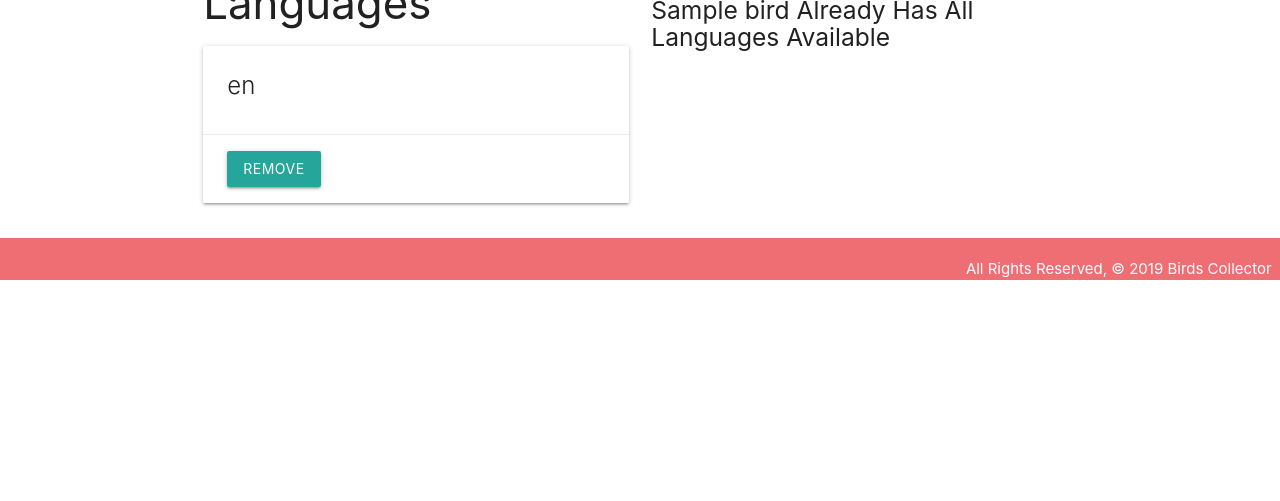
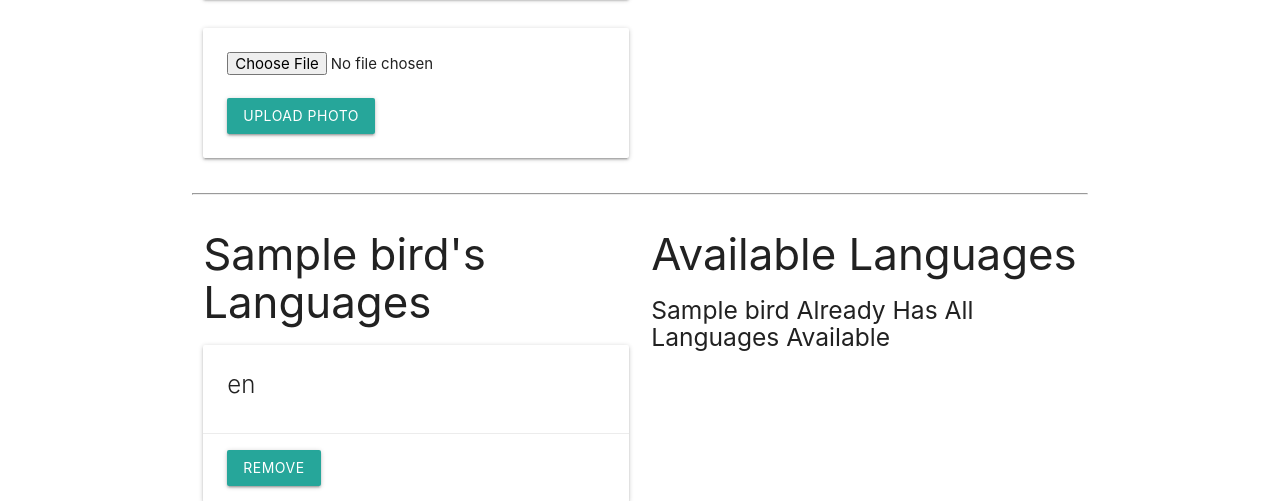
Before and after one commit to brandonroesler/finchcollector, a Django app: page /birds/1/ in a window 1280 px wide. Shown: the part 774-1275 px from the top of the page. Before the commit the page ends 1054 px from the top, so only its background shows below. Run offline with Django 3.2, Linux system fonts and the light colour scheme; tables that the repository leaves empty hold one stand-in row (values such as "Sample post").

Commit message:
add photo

```diff
--- a/main_app/admin.py
+++ b/main_app/admin.py
@@ -1,7 +1,8 @@
 from django.contrib import admin
-from .models import Bird, Feeding, Language
+from .models import Bird, Feeding, Language, Photo
 
 # Register your models here.
 admin.site.register(Bird)
 admin.site.register(Feeding)
 admin.site.register(Language)
+admin.site.register(Photo)
--- a/main_app/models.py
+++ b/main_app/models.py
@@ -48,3 +48,10 @@ class Feeding(models.Model):
 
     class Meta:
         ordering = ['-date']
+
+class Photo(models.Model):
+    url = models.CharField(max_length=200)
+    bird = models.ForeignKey(Bird, on_delete=models.CASCADE)
+
+    def __str__(self):
+        return f"Photo for bird_id: {self.bird_id} @{self.url}"
--- a/main_app/templates/birds/detail.html
+++ b/main_app/templates/birds/detail.html
@@ -21,6 +21,17 @@
         <a href="{% url 'birds_delete' bird.id %}">Delete</a>
       </div>
     </div>
+    {% for photo in bird.photo_set.all %}
+    <img class="responsive-img card-panel" src="{{photo.url}}">
+    {% empty %}
+    <div class="card-panel teal-text center-align">No Photos Uploaded</div>
+    {% endfor %}
+    <form action="{% url 'add_photo' bird.id %}" enctype="multipart/form-data" method="POST" class="card-panel">
+      {% csrf_token %}
+      <input type="file" name="photo-file">
+      <br><br>
+      <input type="submit" class="btn" value="Upload Photo">
+    </form>
   </div>
   <div class="col s6">
       <form action="{% url 'add_feeding' bird.id %}" method="post">
--- a/main_app/urls.py
+++ b/main_app/urls.py
@@ -17,4 +17,5 @@ urlpatterns = [
     path('languages/create/', views.LanguageCreate.as_view(), name='languages_create'),
     path('languages/<int:pk>/update/', views.LanguageUpdate.as_view(), name='languages_update'),
     path('languages/<int:pk>/delete/', views.LanguageDelete.as_view(), name='languages_delete'),
+    path('birds/<int:bird_id>/add_photo/', views.add_photo, name='add_photo'),
 ]
--- a/main_app/views.py
+++ b/main_app/views.py
@@ -1,8 +1,12 @@
 from django.shortcuts import render, redirect
 from django.views.generic.edit import CreateView, UpdateView, DeleteView
 from django.views.generic import ListView, DetailView
-from .models import Bird, Language
+from .models import Bird, Language, Photo
 from .forms import FeedingForm
+S3_BASE_URL = 'https://s3-us-east-2.amazonaws.com/'
+BUCKET = 'catcollector2683'
+import uuid
+import boto3
 
 # Create your views here.
 class BirdCreate(CreateView):
@@ -69,3 +73,17 @@ def assoc_language(request, bird_id, language_id):
 def unassoc_language(request, bird_id, language_id):
   Bird.objects.get(id=bird_id).languages.remove(language_id)
   return redirect('detail', bird_id=bird_id)
+
+def add_photo(request, bird_id):
+  photo_file = request.FILES.get('photo-file', None)
+  if photo_file:
+    s3 = boto3.client('s3')
+    key = uuid.uuid4().hex[:6] + photo_file.name[photo_file.name.rfind('.'):]
+    try:
+      s3.upload_fileobj(photo_file, BUCKET, key)
+      url = f"{S3_BASE_URL}{BUCKET}/{key}"
+      photo = Photo(url=url, bird_id=bird_id)
+      photo.save()
+    except:
+      print('An error occurred uploading file to S3')
+  return redirect('detail', bird_id=bird_id)
```
Also changed, not shown: main_app/migrations/0005_photo.py (added).
